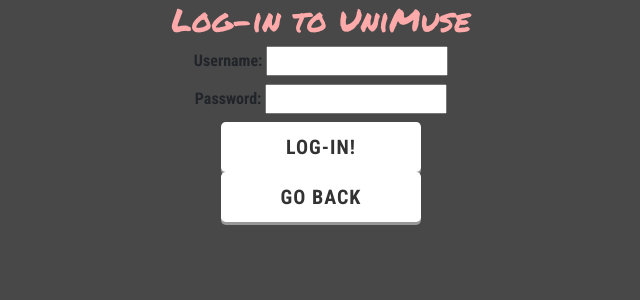
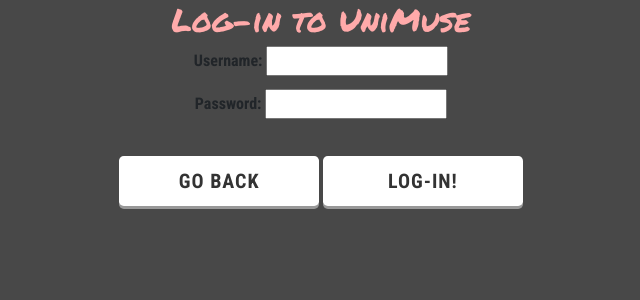
Before and after one commit to student-code-reviews/UniMuse, a Flask app: page /login-form in a window 1280 px wide. Shown: the top 300 px of the page, without its empty margins (319-959 px from the left). Run offline with Flask 2, Linux system fonts and the light colour scheme; some libraries are stand-ins or nearby versions.

Commit message:
Edited syntax to separate labels from input boxes on login page. Switch location of go back button and login button.

```diff
--- a/UniMuse/templates/login-form.html
+++ b/UniMuse/templates/login-form.html
@@ -15,20 +15,23 @@
     <div class="login-form-row row">
       <div class="col-12">
         <form id="login-form" action="/login-verification" method="post">
+          <label for="username" id="login-username-label">
+            Username: </label>
+          <input type="text" name="username" required>
 
-          <label id="login-username-label">
-            Username: <input type="text" name="um-username" required>
-          </label><br>
+          <p id="padding">
 
-          <label>
-            Password: <input type="password" name="um-password" required>
-          </label><br>
-          <button type="submit" class="btn btn-primary btn-lg raised" id="login-submit-btn">Log-In!</button>
+          <label for="password" id="login-password-label">
+            Password: </label>
+          <input type="password" name="password" required>
 
+          <p id="padding">
+
+          <button class="btn btn-primary btn-lg raised" id="login-to-main-btn"
+            onclick="location.href = '/'">Go Back</button>
+          <button type="submit" class="btn btn-primary btn-lg raised"
+            id="login-submit-btn">Log-In!</button>
         </form>
-
-        <button class="btn btn-primary btn-lg raised" id="login-to-main-btn" onclick="location.href = '/'">
-          Go Back</button>
       </div>
     </div>
 
--- a/UniMuse/views.py
+++ b/UniMuse/views.py
@@ -68,8 +68,8 @@ def login_form():
 def login():
     """UniMuse log-in verification."""
 
-    username = request.form.get("um-username")
-    password = request.form.get("um-password")
+    username = request.form.get("username")
+    password = request.form.get("password")
 
     user = db.session.query(User).filter(User.username==username).first()
 
```
